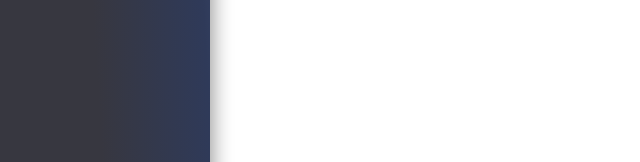
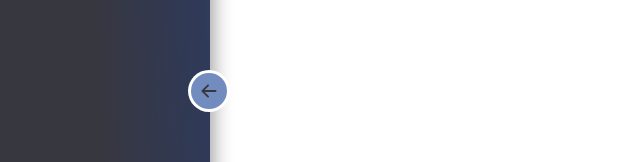
Before and after one commit to janderson22-creator/Agendify, a React (Vite) app: page / in a window 1280 px wide. Shown: the part 319-481 px from the top of the page, without its empty margins (0-640 px from the left). Built offline with nearby package versions, Linux system fonts and the light colour scheme.

Commit message:
arrow added

```diff
--- /dev/null
+++ b/src/assets/icons/arrowRight.tsx
@@ -0,0 +1,16 @@
+export const ArrowRightIcon: React.FC = () => (
+  <svg
+    width="30"
+    height="30"
+    viewBox="0 0 16 16"
+    fill="none"
+    xmlns="http://www.w3.org/2000/svg"
+  >
+    <path
+      fill-rule="evenodd"
+      clip-rule="evenodd"
+      d="M12 8C12 8.27614 11.7761 8.5 11.5 8.5H5.70711L7.85355 10.6464C8.04882 10.8417 8.04882 11.1583 7.85355 11.3536C7.65829 11.5488 7.34171 11.5488 7.14645 11.3536L4.14645 8.35355C3.95118 8.15829 3.95118 7.84171 4.14645 7.64645L7.14645 4.64645C7.34171 4.45118 7.65829 4.45118 7.85355 4.64645C8.04882 4.84171 8.04882 5.15829 7.85355 5.35355L5.70711 7.5H11.5C11.7761 7.5 12 7.72386 12 8Z"
+      fill="#373740"
+    />
+  </svg>
+);
--- a/src/components/Menu/index.tsx
+++ b/src/components/Menu/index.tsx
@@ -1,5 +1,6 @@
 import { useCallback, useEffect, useMemo, useState } from "react";
 import { useHistory } from "react-router";
+import { ArrowRightIcon } from "../../assets/icons/arrowRight";
 import { HomeIcon } from "../../assets/icons/homeIcon";
 import { ProductsIcon } from "../../assets/icons/productsIcon";
 import { SchedulesIcon } from "../../assets/icons/schedulesIcon";
@@ -58,6 +59,12 @@ const Menu: React.FC = () => {
             </S.NameLink>
           </S.ContainerLink>
         ))}
+
+        <S.ArrowButtonContainer>
+            <S.ContainerIcon>
+                <ArrowRightIcon />
+            </S.ContainerIcon>
+        </S.ArrowButtonContainer>
       </S.ItemsMenu>
     </S.Container>
   );
--- a/src/components/Menu/styles.ts
+++ b/src/components/Menu/styles.ts
@@ -68,3 +68,26 @@ export const NameLink = styled.span<Props>`
     props.checked ? "rgba(244, 244, 246, 1)" : "rgba(202, 202, 229, 1)"};
   margin-left: 15px;
 `;
+
+export const ArrowButtonContainer = styled.div`
+  background: #fff;
+  width: 42px;
+  height: 42px;
+  border-radius: 100%;
+  position: absolute;
+  right: -20px;
+  top: 0;
+  bottom: 0;
+  margin: auto 0;
+  padding: 3px;
+  cursor: pointer;
+`
+export const ContainerIcon = styled.div`
+  width: 100%;
+  height: 100%;
+  border-radius: 100%;
+  background: #738CBF;
+  display: flex;
+  align-items: center;
+  justify-content: center;
+`
```
